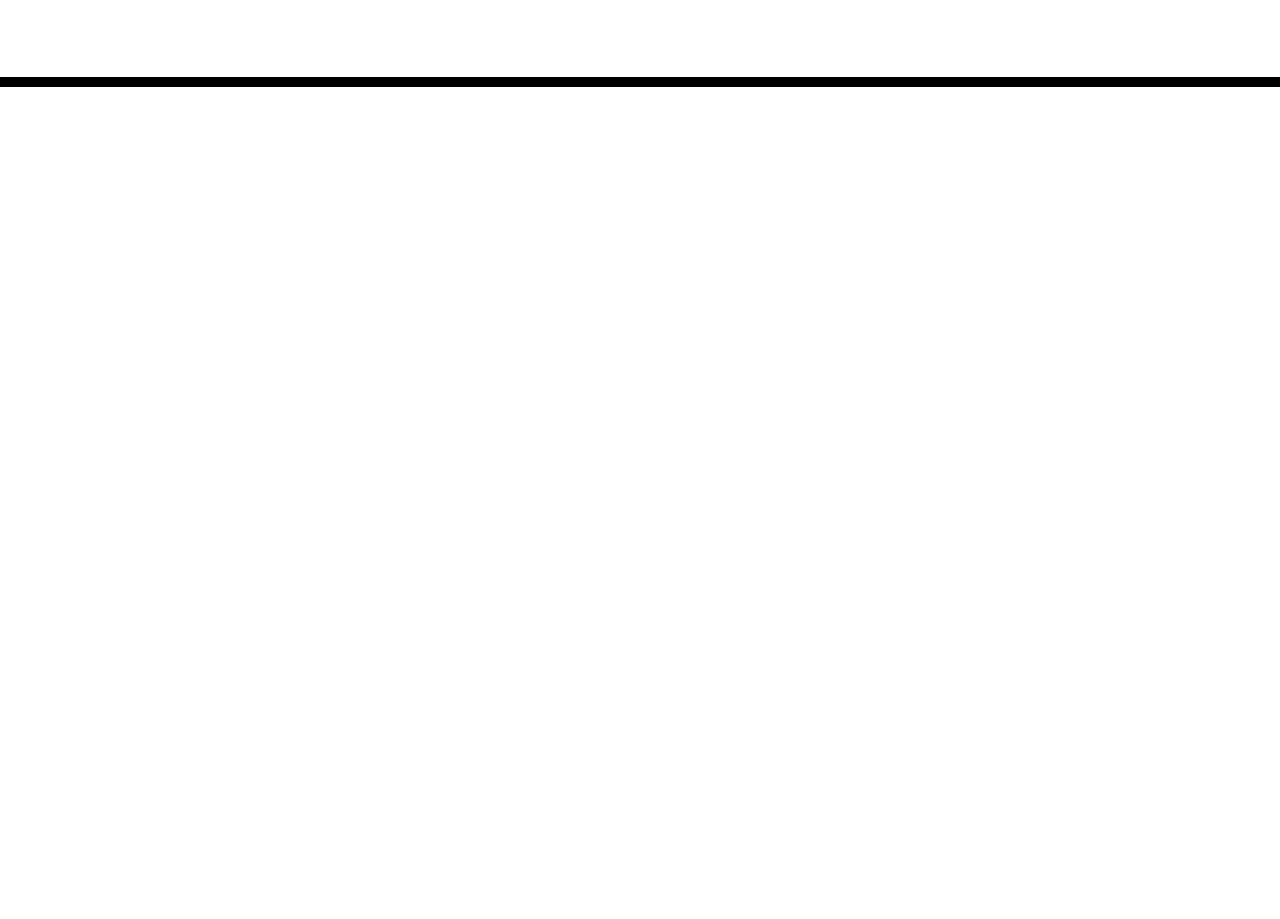
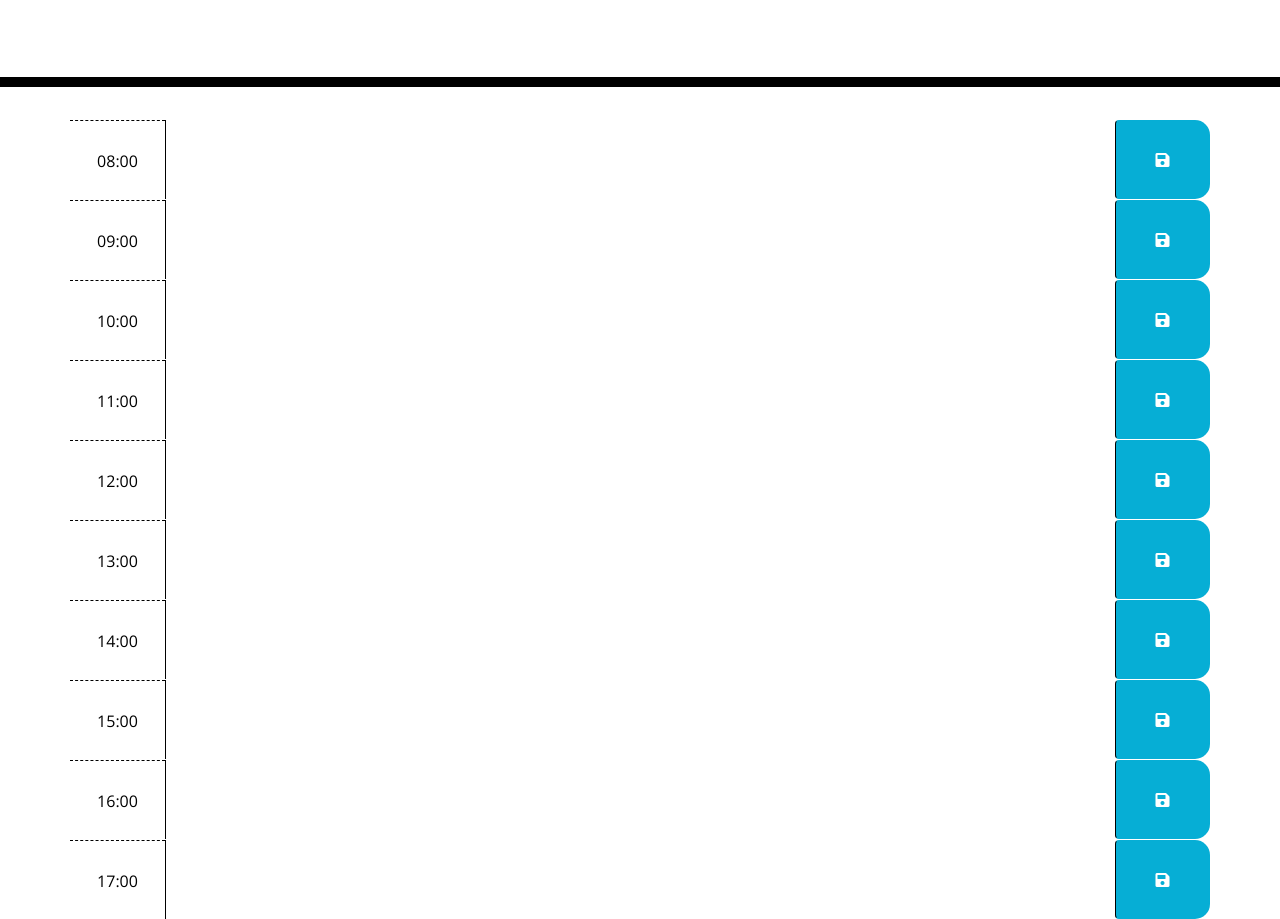
Before and after one commit to zs274/WorkDayScheduler, a plain HTML site: page index.html in a window 1280 px wide. Shown: the part 181-1100 px from the top of the page. Before the commit the page ends 800 px from the top, so only its background shows below. Drawn offline with nearby package versions, Linux system fonts and the light colour scheme.

Commit message:
created time blocks with time, place to write and save button

```diff
--- a/index.html
+++ b/index.html
@@ -1,23 +1,14 @@
 <!DOCTYPE html>
 <html lang="en">
+
 <head>
   <meta charset="UTF-8" />
   <meta name="viewport" content="width=device-width, initial-scale=1.0" />
   <meta http-equiv="X-UA-Compatible" content="ie=edge" />
-    <link
-      rel="stylesheet"
-      href="https://stackpath.bootstrapcdn.com/bootstrap/4.3.1/css/bootstrap.min.css"
-    />
-    <link
-      rel="stylesheet"
-      href="https://use.fontawesome.com/releases/v5.8.1/css/all.css"
-      integrity="sha384-50oBUHEmvpQ+1lW4y57PTFmhCaXp0ML5d60M1M7uH2+nqUivzIebhndOJK28anvf"
-      crossorigin="anonymous"
-    />
-    <link
-      href="https://fonts.googleapis.com/css?family=Open+Sans&display=swap"
-      rel="stylesheet"
-    />
+  <link rel="stylesheet" href="https://stackpath.bootstrapcdn.com/bootstrap/4.3.1/css/bootstrap.min.css" />
+  <link rel="stylesheet" href="https://use.fontawesome.com/releases/v5.8.1/css/all.css"
+    integrity="sha384-50oBUHEmvpQ+1lW4y57PTFmhCaXp0ML5d60M1M7uH2+nqUivzIebhndOJK28anvf" crossorigin="anonymous" />
+  <link href="https://fonts.googleapis.com/css?family=Open+Sans&display=swap" rel="stylesheet" />
   <link rel="stylesheet" href="style.css" />
   <title>Work Day Scheduler</title>
 </head>
@@ -30,9 +21,103 @@
   </header>
   <div class="container">
     <!-- Timeblocks go here -->
+
+    <div id="eightAm" class="row time-block">
+      <div class="col-md-1 hour">
+        08:00
+      </div>
+      <textarea class="col-md-10 enter-text">
+      </textarea>
+      <button class="btn saveBtn col-md-1"><i class="fas fa-save"></i></button>
+    </div>
+
+    <div id="nineAm" class="row time-block">
+      <div class="col-md-1 hour">
+        09:00
+      </div>
+      <textarea class="col-md-10 enter-text">
+      </textarea>
+      <button class="btn saveBtn col-md-1"><i class="fas fa-save"></i></button>
+    </div>
+
+    <div id="tenAm" class="row time-block">
+      <div class="col-md-1 hour">
+        10:00
+      </div>
+      <textarea class="col-md-10 enter-text">
+      </textarea>
+      <button class="btn saveBtn col-md-1"><i class="fas fa-save"></i></button>
+    </div>
+
+    <div id="elevenAm" class="row time-block">
+      <div class="col-md-1 hour">
+        11:00
+      </div>
+      <textarea class="col-md-10 enter-text">
+      </textarea>
+      <button class="btn saveBtn col-md-1"><i class="fas fa-save"></i></button>
+    </div>
+
+    <div id="twelvePm" class="row time-block">
+      <div class="col-md-1 hour">
+        12:00
+      </div>
+      <textarea class="col-md-10 enter-text">
+      </textarea>
+      <button class="btn saveBtn col-md-1"><i class="fas fa-save"></i></button>
+    </div>
+
+    <div id="onePm" class="row time-block">
+      <div class="col-md-1 hour">
+        13:00
+      </div>
+      <textarea class="col-md-10 enter-text">
+      </textarea>
+      <button class="btn saveBtn col-md-1"><i class="fas fa-save"></i></button>
+    </div>
+
+    <div id="twoPm" class="row time-block">
+      <div class="col-md-1 hour">
+        14:00
+      </div>
+      <textarea class="col-md-10 enter-text">
+      </textarea>
+      <button class="btn saveBtn col-md-1"><i class="fas fa-save"></i></button>
+    </div>
+
+    <div id="threePm" class="row time-block">
+      <div class="col-md-1 hour">
+        15:00
+      </div>
+      <textarea class="col-md-10 enter-text">
+      </textarea>
+      <button class="btn saveBtn col-md-1"><i class="fas fa-save"></i></button>
+    </div>
+
+    <div id="fourPm" class="row time-block">
+      <div class="col-md-1 hour">
+        16:00
+      </div>
+      <textarea class="col-md-10 enter-text">
+      </textarea>
+      <button class="btn saveBtn col-md-1"><i class="fas fa-save"></i></button>
+    </div>
+
+    <div id="fivePm" class="row time-block">
+      <div class="col-md-1 hour">
+        17:00
+      </div>
+      <textarea class="col-md-10 enter-text">
+      </textarea>
+      <button class="btn saveBtn col-md-1"><i class="fas fa-save"></i></button>
+    </div>
+
+
   </div>
 
   <script src="https://cdnjs.cloudflare.com/ajax/libs/jquery/3.2.1/jquery.min.js"></script>
   <script src="https://cdnjs.cloudflare.com/ajax/libs/moment.js/2.24.0/moment.min.js"></script>
+  <script src="https://cdn.jsdelivr.net/npm/luxon@1.25.0/build/global/luxon.min.js"></script>
 </body>
+
 </html>
```
Lines whose indentation alone changed are shown as unchanged.
